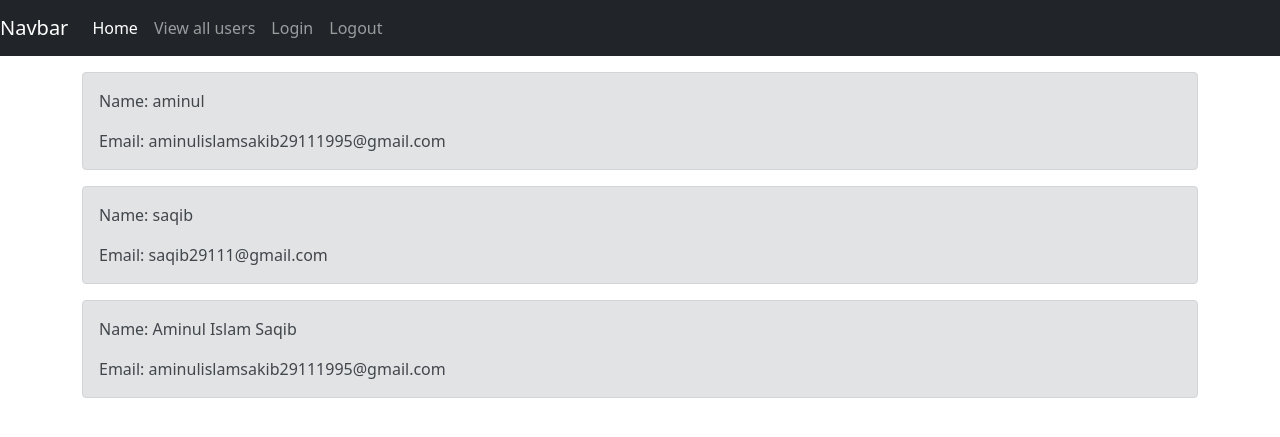
After one commit to Saqib29/personal-developing, a Flask app: page /view in a window 1280 px wide. The commit adds this page. Shown: the top 437 px of the page. Run offline with Flask 2, Linux system fonts and the light colour scheme; data comes from the database, SQL or seed files in the repository; both versions use the stored data as it was after the commit.

Commit message:
SQLAlchemy Database in flask

```diff
--- a/flask_basic/app.py
+++ b/flask_basic/app.py
@@ -1,9 +1,26 @@
 from flask import Flask, redirect, render_template, url_for, request, session, flash
 from datetime import timedelta
+from flask_sqlalchemy import SQLAlchemy
 
 app = Flask(__name__)
 # session needs a secrete key
 app.secret_key = "secrete_key"
+
+# sqlAlchemy database
+app.config['SQLALCHEMY_DATABASE_URI'] = 'sqlite:///users.sqlite3'
+app.config["SQLALCHEMY_TRACK_MODIFICATIONS"] = False
+
+db = SQLAlchemy(app)
+
+class users(db.Model):
+    _id = db.Column("id", db.Integer, primary_key=True)
+    name = db.Column(db.String(100))
+    email = db.Column(db.String(100))
+
+    def __init__(self, name, email):
+        self.name = name
+        self.email = email
+
 # time can be set for session as minutes/days/seconds
 app.permanent_session_lifetime = timedelta(minutes=5)
 
@@ -15,9 +32,19 @@ def home():
 def login():
     if request.method == "POST":
         # if true then timeset will work
-        session.permanent_session_lifetime = True
+        session.permanent = True
         name = request.form["nm"]
         session["name"] = name
+
+        found_user = users.query.filter_by(name=name).first()
+        if found_user:
+            session["email"] = found_user.email
+        else:
+            usr = users(name, "")
+            db.session.add(usr)
+            db.session.commit()
+
+
         flash("Login successful!")
         return redirect(url_for("user", usr=session["name"]))
     else:
@@ -28,13 +55,32 @@ def login():
         return render_template("login.html")
 
 
-@app.route("/user")
+@app.route("/user", methods=["POST", "GET"])
 def user():
+    email = None
     if "name" in session:
-        return render_template("features.html", name=session["name"])
+        name = session["name"]
+
+        if request.method == "POST":
+            email = request.form["email"]
+            session["email"] = email
+            found_user = users.query.filter_by(name=name).first()
+            found_user.email = email
+            db.session.commit()
+            flash("Email was saved!")
+        else:
+            if "email" in session:
+                email = session["email"]
+
+        return render_template("features.html", email=email)
     else:
         flash("You are not logged in!")
         return redirect(url_for("login"))
+
+
+@app.route("/view")
+def view():
+    return render_template("view.html", values=users.query.all())
 
 
 @app.route("/logout")
@@ -43,8 +89,10 @@ def logout():
 
     # removing/destroying session
     session.pop("name", None)
+    session.pop("email", None)
     # for flash messages
     return redirect(url_for("login"))
 
 if __name__ == "__main__":
+    db.create_all()
     app.run(debug=True)
--- a/flask_basic/templates/base.html
+++ b/flask_basic/templates/base.html
@@ -19,14 +19,18 @@
         <div class="collapse navbar-collapse" id="navbarNavAltMarkup">
           <div class="navbar-nav">
             <a class="nav-link active" href="/">Home </a>
-            <a class="nav-link" href="/feature">Features</a>
+            <a class="nav-link" href="/view">View all users</a>
             <a class="nav-link" href="/login">Login</a>
             <a class="nav-link" href="/logout">Logout</a>
           </div>
         </div>
       </nav>
 
-    {% block content %} {% endblock %}
+      <div class="container-fluid">
+        {% block content %}
+        {% endblock %}
+      </div>
+
 
     <script src="https://code.jquery.com/jquery-3.5.1.slim.min.js" integrity="sha384-DfXdz2htPH0lsSSs5nCTpuj/zy4C+OGpamoFVy38MVBnE+IbbVYUew+OrCXaRkfj" crossorigin="anonymous"></script>
     <script src="https://cdn.jsdelivr.net/npm/popper.js@1.16.1/dist/umd/popper.min.js" integrity="sha384-9/reFTGAW83EW2RDu2S0VKaIzap3H66lZH81PoYlFhbGU+6BZp6G7niu735Sk7lN" crossorigin="anonymous"></script>
--- a/flask_basic/templates/features.html
+++ b/flask_basic/templates/features.html
@@ -13,5 +13,9 @@
     {% endwith %}
 
 
-    <h1>Hello {{ name }}!</h1>
+
+<form action="#" method="post">
+    <input type="email" name="email" placeholder="Enter Email" value="{{email if email}}">
+    <input type="Submit", value="submit">
+</form>
 {% endblock %}
--- /dev/null
+++ b/flask_basic/templates/view.html
@@ -0,0 +1,16 @@
+{% extends "base.html" %}
+
+{% block title %}
+View All users
+{% endblock %}
+
+{% block content %}
+    {% for item in values%}
+        <div class="container mt-3">
+            <div class="alert alert-secondary">
+                <p>Name: {{ item.name }}</p>
+                <span>Email: {{ item.email }}</span>
+            </div>
+        </div>
+    {% endfor %}
+{% endblock %}
```
Also changed, not shown: flask_basic/users.sqlite3 (added).
